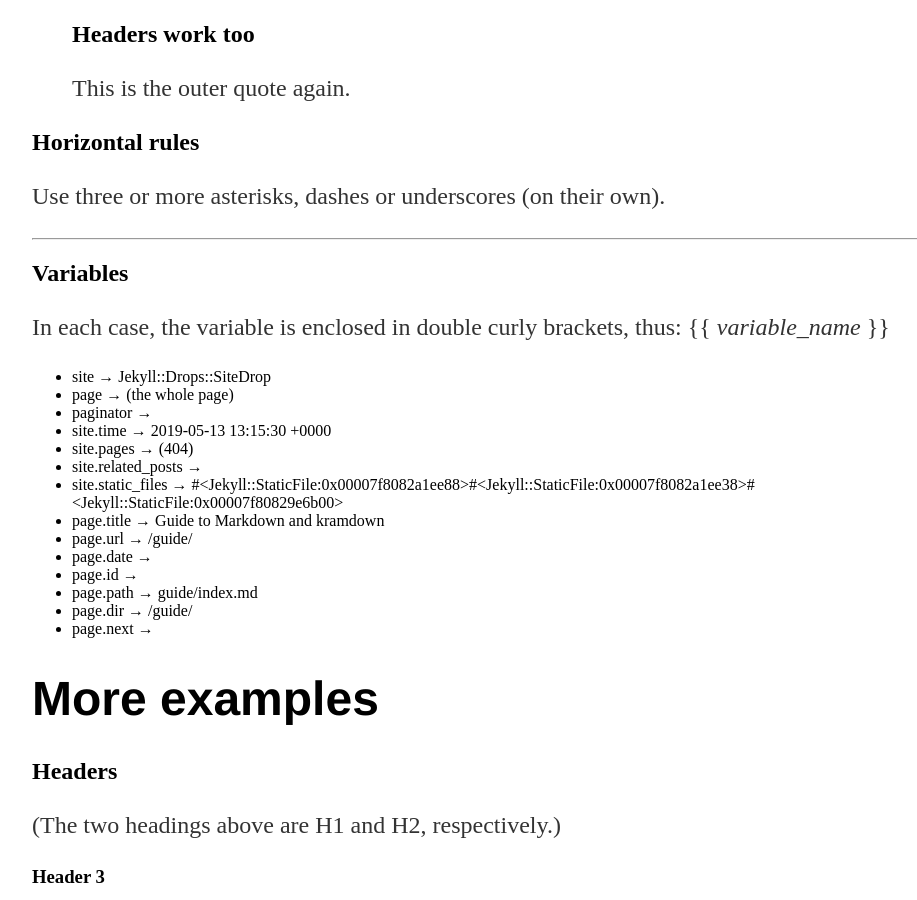
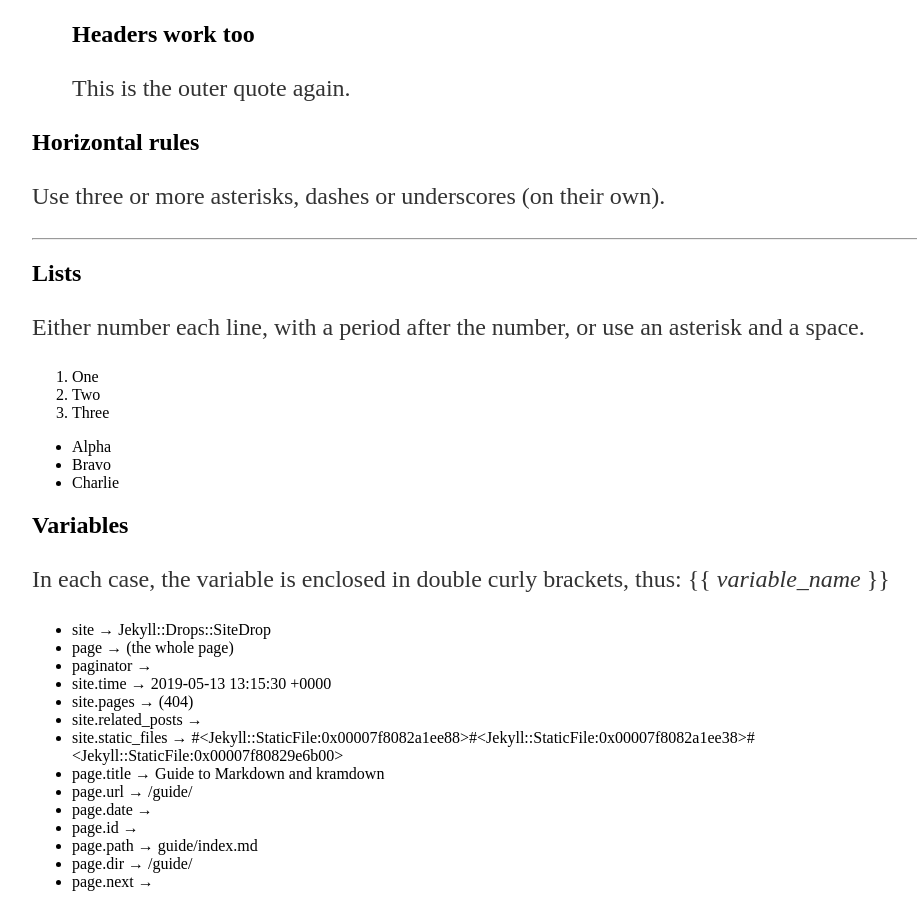
Before and after one commit to deeplypuzzled/deeplypuzzled.github.io, a Jekyll site: the page built from guide/index.md, in a window 1280 px wide and 900 px high, scrolled down 1508 px. Shown: the whole window, without its empty margins (160-1077 px from the left). Built offline with Jekyll 4.4.1, drawn with Linux system fonts in a browser that asks for light colours.

Commit message:
Update index.md

```diff
--- a/guide/index.md
+++ b/guide/index.md
@@ -55,6 +55,18 @@ Use three or more asterisks, dashes or underscores (on their own).
 
 ***
 
+## Lists
+
+Either number each line, with a period after the number, or use an asterisk and a space.
+
+1. One
+2. Two
+3. Three
+
+* Alpha
+* Bravo
+* Charlie
+
 ## Variables
 
 In each case, the variable is enclosed in double curly brackets, thus: \{\{ *variable_name* \}\}
```
